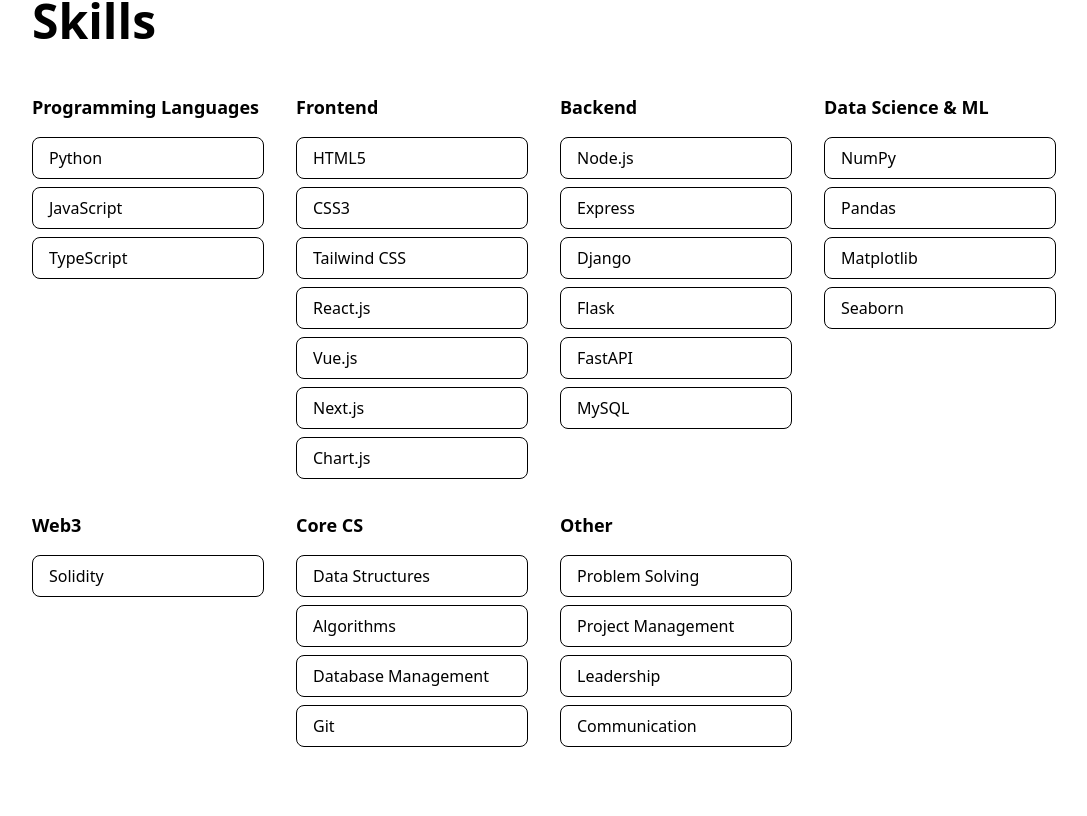
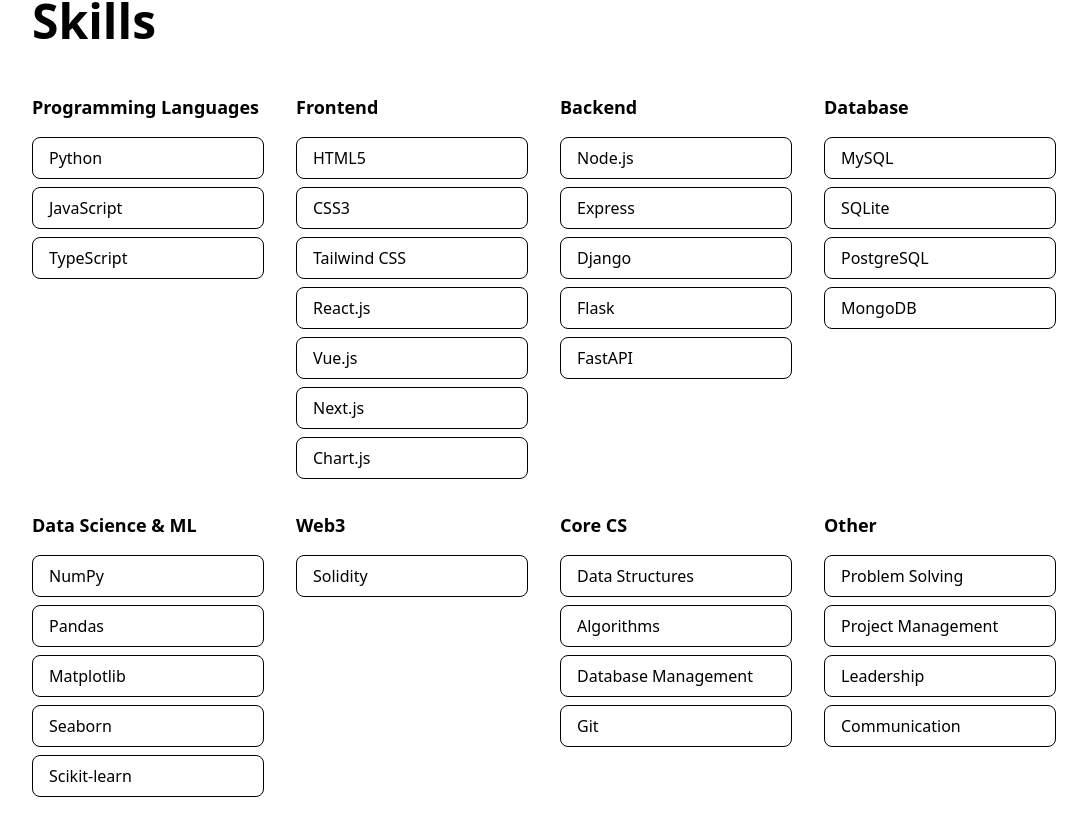
Before and after one commit to abhiraj75/Personal-Portfolio-Website, a Next.js app: page / in a window 1280 px wide. Shown: the part 3864-4680 px from the top of the page, without its empty margins (96-1183 px from the left). Built offline with nearby package versions, Linux system fonts and the light colour scheme.

Commit message:
update skill-set

```diff
--- a/app/page.tsx
+++ b/app/page.tsx
@@ -77,8 +77,9 @@ export default function Portfolio() {
   const skills = {
     'Programming Languages': ['Python', 'JavaScript', 'TypeScript'],
     'Frontend': ['HTML5', 'CSS3', 'Tailwind CSS', 'React.js', 'Vue.js', 'Next.js', 'Chart.js'],
-    'Backend': ['Node.js', 'Express', 'Django', 'Flask', 'FastAPI', 'MySQL'],
-    'Data Science & ML': ['NumPy', 'Pandas', 'Matplotlib', 'Seaborn'],
+    'Backend': ['Node.js', 'Express', 'Django', 'Flask', 'FastAPI'],
+    'Database': ['MySQL', 'SQLite', 'PostgreSQL', 'MongoDB'],
+    'Data Science & ML': ['NumPy', 'Pandas', 'Matplotlib', 'Seaborn', 'Scikit-learn'],
     'Web3': ['Solidity'],
     'Core CS': ['Data Structures', 'Algorithms', 'Database Management', 'Git'],
     'Other': ['Problem Solving', 'Project Management', 'Leadership', 'Communication'],
```
